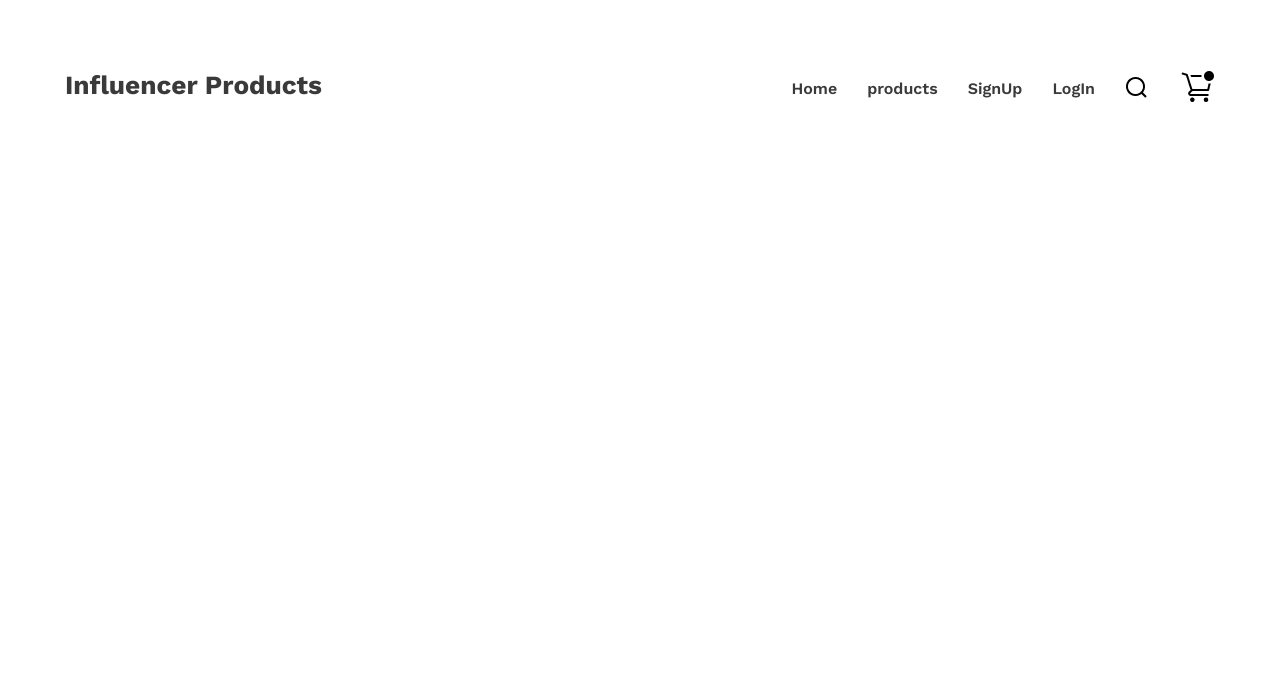
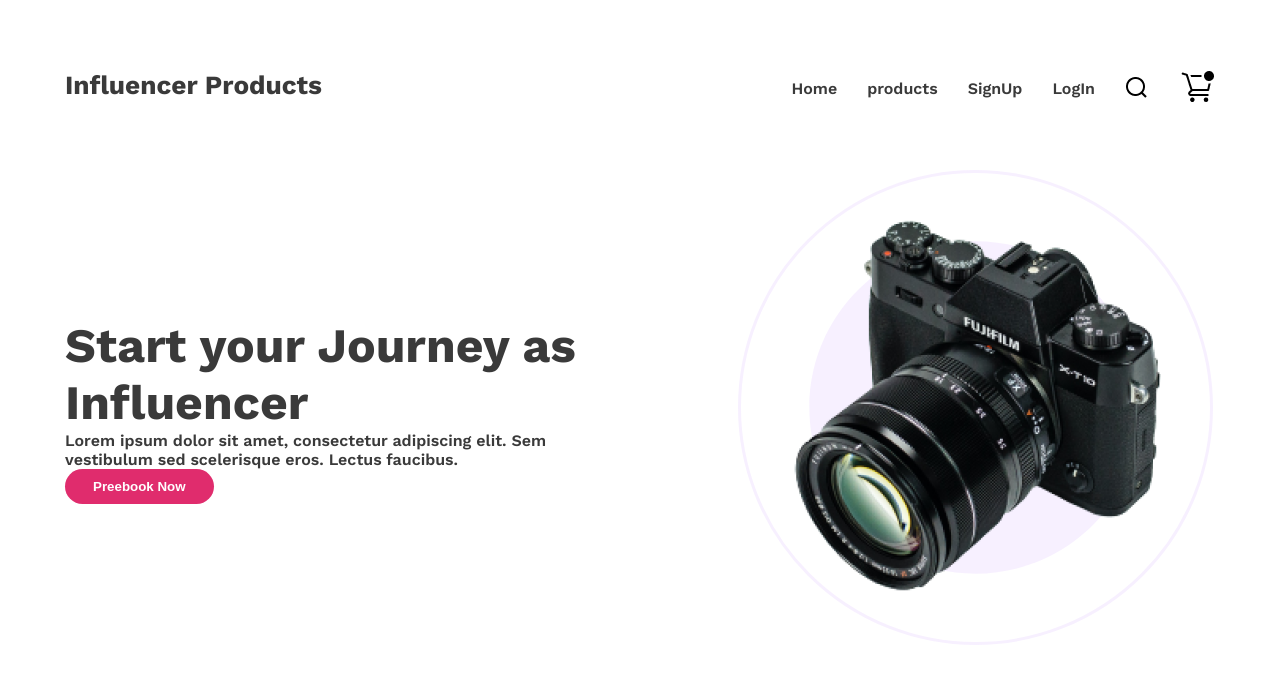
Before and after one commit to MDABDULRAHIM11/influencer-gear, a plain HTML site: page index.html in a window 1280 px wide. Drawn offline with nearby package versions, Linux system fonts and the light colour scheme.

Commit message:
finished header section

```diff
--- a/index.html
+++ b/index.html
@@ -10,6 +10,7 @@
 
 <body>
     <header>
+        <!-- nav sectio start from here -->
         <nav class="nav-container">
             <div class="logo-name">
                 <h3>Influencer Products</h3>
@@ -24,14 +25,34 @@
                     <div class="nav-icon-images">
                         <img src="./akar-icons_search.png" alt="">
                         <img src="./clarity_shopping-cart-outline-badged.png" alt="">
-
                     </div>
                 </ul>
             </div>
         </nav>
+
+        <!-- banner section start from here -->
+    <div class="banner-container">
+       <div class="banner-info-section">
+          <h1 class="banner-title">Start your Journey as Influencer</h1>
+          <p class="banner-description">Lorem ipsum dolor sit amet, consectetur adipiscing elit. Sem
+            vestibulum sed  scelerisque eros. Lectus faucibus.</p>
+
+            <button class="banner-btn">Preebook Now</button>
+       </div>
+
+       <div class="banner-image-scetion">
+           <img class="banner-image" src="./images/main-camera.png" alt="">
+       </div>
+    </div>
     </header>
 
     <main>
+        <!-- sponsors section start from here -->
+        <!-- <section>
+            <div class="sponsors-container">
+
+            </div>
+        </section> -->
 
     </main>
 
--- a/styles/style.css
+++ b/styles/style.css
@@ -52,3 +52,58 @@ header {
     font-size: 1.4rem;
     font-weight: 700;
 }
+
+/* banner section start from here */
+.banner-container{
+    margin-top: 4rem;
+  display: flex;
+
+  justify-content: space-between;
+  align-items: center;
+}
+
+.banner-title {
+    color: #3A3A3A;
+    font-size: 3rem;
+    font-weight: 700;
+}
+
+.banner-description {
+    color: #3A3A3A;
+    font-weight: 600;
+}
+
+.banner-btn{
+    border-radius: 41px;
+background: #E02C6D;
+border: none;
+outline: none;
+color: #FFF;
+font-weight: 700;
+padding: 10px 28px;
+}
+
+.banner-image-scetion{
+    background-image: url(../images/Circle\ design.svg);
+    background-repeat: no-repeat;
+    height: 480px;
+    width: 544px
+}
+
+.banner-image{
+    position: relative;
+    left: 26px;
+    top: 27px;
+}
+
+.banner-description{
+  width: 573px;
+}
+
+/* sponsors styles start from here */
+/* .sponsors-container{
+    border: 2px solid rgb(148, 197, 238);
+    width: 500px;
+    height: 300px;
+    margin: 0px auto;
+} */
```
